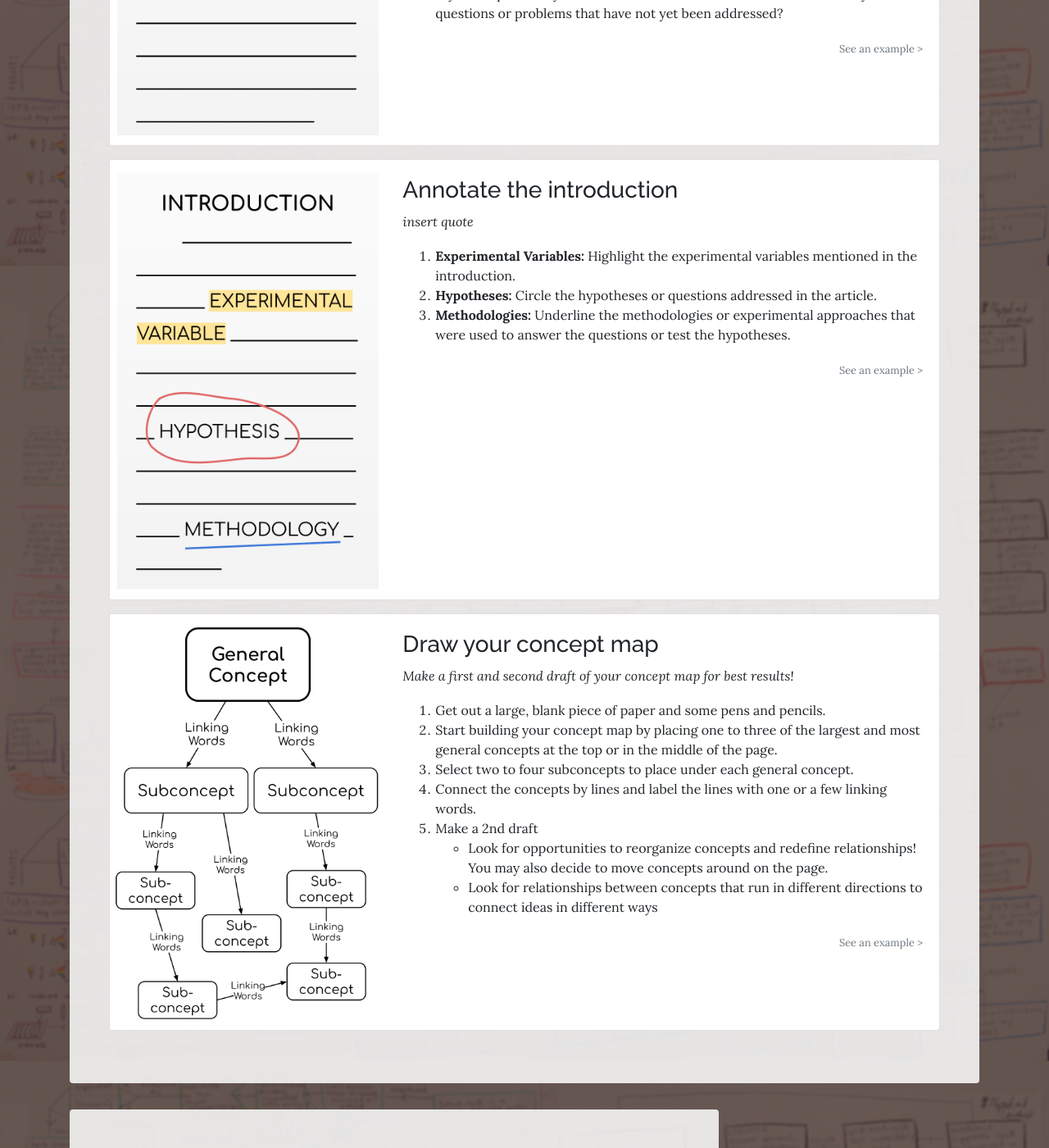
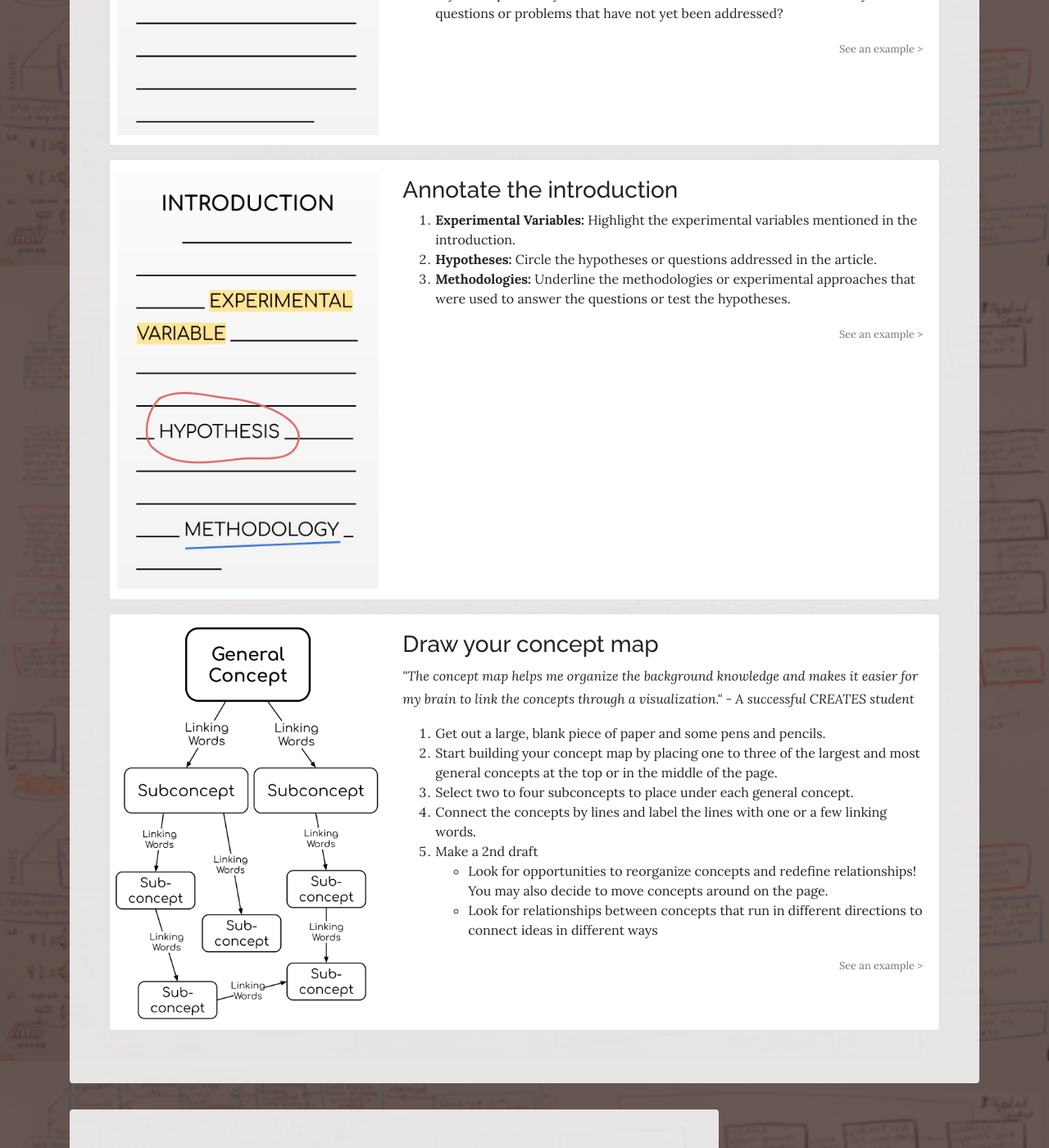
Before and after one commit to woof84/woof84.github.io-creates, a Jekyll site: the page built from c.html, in a window 1280 px wide and 1400 px high, scrolled down 645 px. Shown: the whole window at 82% size. Built offline with Jekyll 4.4.1, drawn with Linux system fonts in a browser that asks for light colours; nearby versions of some CDN libraries; some of the changed text lies outside the part shown.

Commit message:
Update c.html

```diff
--- a/c.html
+++ b/c.html
@@ -48,7 +48,6 @@ layout: page
                           <div class="col-md-8">
                               <div class="card-body">
                                   <h3>Annotate the introduction</h3>
-                                <p><em>insert quote</em></p>
                                   <ol>
                                     <li><strong>Experimental Variables: </strong> Highlight the experimental variables mentioned in the introduction.</li>
                                       <li><strong>Hypotheses: </strong> Circle the hypotheses or questions addressed in the article.</li>
@@ -70,7 +69,7 @@ layout: page
                           <div class="col-md-8">
                               <div class="card-body">
                                 <h3>Draw your concept map</h3>
-                                <p><em>Make a first and second draft of your concept map for best results!</em></p>
+                                <p><em>"The concept map helps me organize the background knowledge and makes it easier for my brain to link the concepts through a visualization." - A successful CREATES student</em></p>
                                   <ol>
                                     <li>Get out a large, blank piece of paper and some pens and pencils.</li>
                                     <li>Start building your concept map by placing one to three of the largest and most general concepts at the top or in the middle of the page.</li>
@@ -191,11 +190,6 @@ layout: page
                       <footer class="blockquote-footer">A successful learner.</footer>
                   </blockquote>
 
-                <blockquote class="blockquote">
-                      <p class="mb-0">"The concept map helps me organize the background knowledge and makes it easier for my brain to link the concepts through a visualization."</p>
-                      <footer class="blockquote-footer">A successful learner.</footer>
-                  </blockquote>
-
                   <blockquote class="blockquote">
                       <p class="mb-0">"The most important thing I look for at this stage is ____."</p>
                       <footer class="blockquote-footer">A CREATES teacher.</footer>
```
